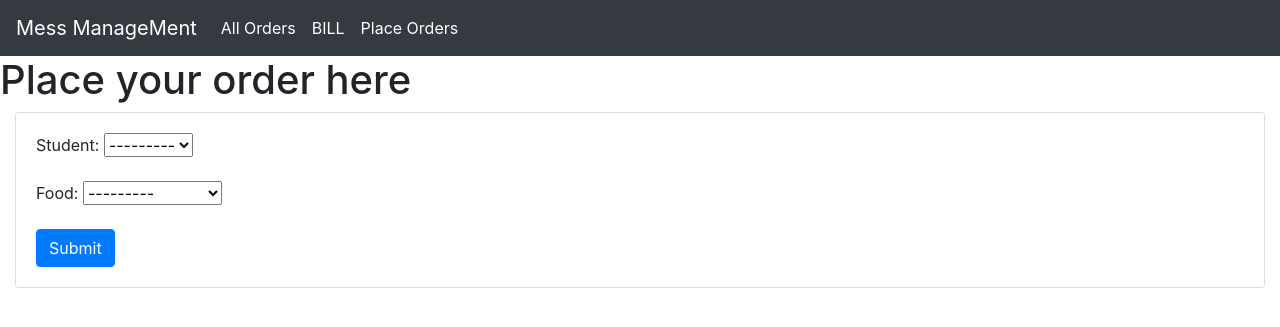
After one commit to jayanta-kumar-roy/MessManagement, a Django app: page /placeOrder/ in a window 1280 px wide. The commit adds this page. Shown: the top 327 px of the page. Run offline with Django 3.2, Linux system fonts and the light colour scheme; data comes from the database, SQL or seed files in the repository; both versions use the stored data as it was after the commit; some libraries are stand-ins or nearby versions.

Commit message:
place order added

```diff
--- a/mess/forms.py
+++ b/mess/forms.py
@@ -1,4 +1,11 @@
 from django import forms
+from django.forms import ModelForm
+from .models import Order
 
 class DataForm(forms.Form):
     rollno=forms.IntegerField()
+
+class OrderForm(ModelForm):
+    class Meta:
+        model = Order
+        fields = '__all__'
--- a/mess/models.py
+++ b/mess/models.py
@@ -1,8 +1,10 @@
 # from django.conf import settings
 from django.db import models
 from django.utils import timezone
+from django.contrib.auth.models import User
 
 class Student(models.Model):
+    user = models.OneToOneField(User, null=True, on_delete=models.CASCADE)
     name = models.CharField(max_length=200)
     rollno = models.BigIntegerField(unique=True)
 
--- a/mess/templates/mess/allOrders.html
+++ b/mess/templates/mess/allOrders.html
@@ -16,6 +16,7 @@
       <th scope="col">Student Name</th>
       <th scope="col">Food</th>
       <th scope="col">Price</th>
+      <th scope="col">Date</th>
     </tr>
   </thead>
   <tbody>
@@ -26,6 +27,7 @@
       <td>{{ order.student.name }}</td>
       <td>{{ order.food.name}}</td>
       <td>{{ order.food.price}}</td>
+      <td>{{ order.date_created }}</td>
     </tr>
   {% endfor %}
   </tbody>
--- a/mess/templates/mess/base.html
+++ b/mess/templates/mess/base.html
@@ -24,10 +24,9 @@
       <li class="nav-item active">
         <a class="nav-link" href="{% url 'bill' %}">BILL</a>
       </li>
-      <li class="nav-item">
-        <a class="nav-link" href="#">Pricing</a>
+      <li class="nav-item active">
+        <a class="nav-link" href="{% url 'placeOrder' %}">Place Orders</a>
       </li>
-
     </ul>
   </div>
 </nav>
--- a/mess/templates/mess/home.html
+++ b/mess/templates/mess/home.html
@@ -1,6 +1,5 @@
 {%  extends "mess/base.html" %}
 {% block content %}
 
-    <h1>This is Home Page1</h1>
+    <h1>This is Home Page</h1>
 {% endblock %}
- <h1>This is Home Page</h1>
--- /dev/null
+++ b/mess/templates/mess/login.html
@@ -0,0 +1,4 @@
+{% extends 'mess/base.html' %}
+{% block content %}
+    <h1>Inside Login page</h1>
+{% endblock %}
--- /dev/null
+++ b/mess/templates/mess/placeOrder.html
@@ -0,0 +1,15 @@
+{%  extends "mess/base.html" %}
+
+{% block content %}
+    <h1>Place your order here</h1>
+
+    <div class="col">
+            <div class="card card-body">
+                <form method="post">
+                 {% csrf_token %}
+                {{ form.as_p }}
+                <button class="btn btn-primary" type="submit">Submit</button>
+              </form>
+            </div>
+    </div>
+{% endblock %}
--- /dev/null
+++ b/mess/templates/mess/register.html
@@ -0,0 +1,4 @@
+{% extends 'mess/base.html' %}
+{% block content %}
+    <h1>Inside Register page</h1>
+{% endblock %}
--- a/mess/urls.py
+++ b/mess/urls.py
@@ -2,8 +2,11 @@ from django.urls import path
 from . import views
 urlpatterns = [
 
+    path('register/',views.registerPage,name='register'),
+    path('login/',views.loginPage,name='login'),
     path('', views.home,name='home'),
     path('allOrders/', views.allOrder,name='allOrders'),
     path('bill/', views.bill, name='bill'),
+    path('placeOrder/',views.placeOrder,name='placeOrder')
 
 ]
--- a/mess/views.py
+++ b/mess/views.py
@@ -1,12 +1,23 @@
-from django.shortcuts import render
+from django.shortcuts import render,redirect
 from django.http import HttpResponse
 from .models import Student,Food,Order
 from .filters import OrderFilter
-from .forms import DataForm
+from .forms import DataForm,OrderForm
 
+
+# Create your views here.
 def home(request):
     context={}
     return render(request,'mess/home.html',context)
+
+def registerPage(request):
+    context={}
+    return render(request,'mess/register.html',context)
+
+def loginPage(request):
+    context={}
+    return render(request,'mess/login.html',context)
+
 
 def allOrder(request):
     Orders = Order.objects.all()
@@ -55,4 +66,20 @@ def bill(request):
         }
 
         return render(request, 'mess/bill.html', context)
-# Create your views here.
+
+def placeOrder(request):
+    context = {}
+
+    form = OrderForm()
+
+    context={
+        'form':form,
+    }
+
+    if request.method=='POST':
+        form = OrderForm(request.POST)
+        if form.is_valid():
+            form.save()
+            return redirect('/')
+
+    return render(request, 'mess/placeOrder.html', context)
```
Also changed, not shown: db.sqlite3, mess/migrations/0003_student_user.py (added).
